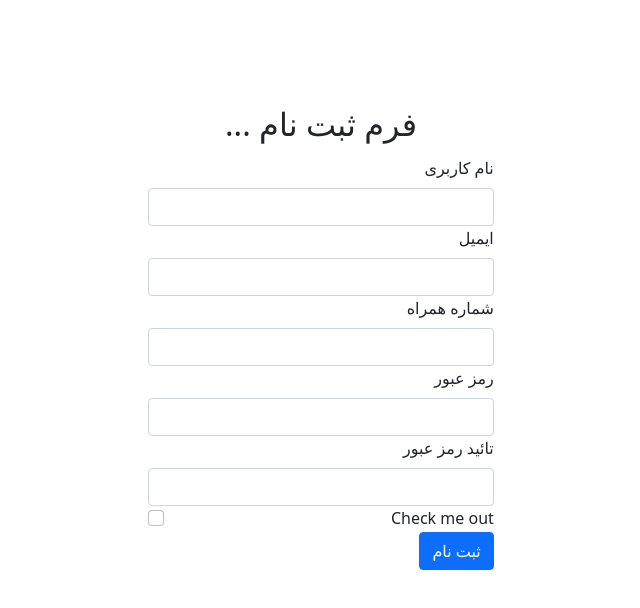
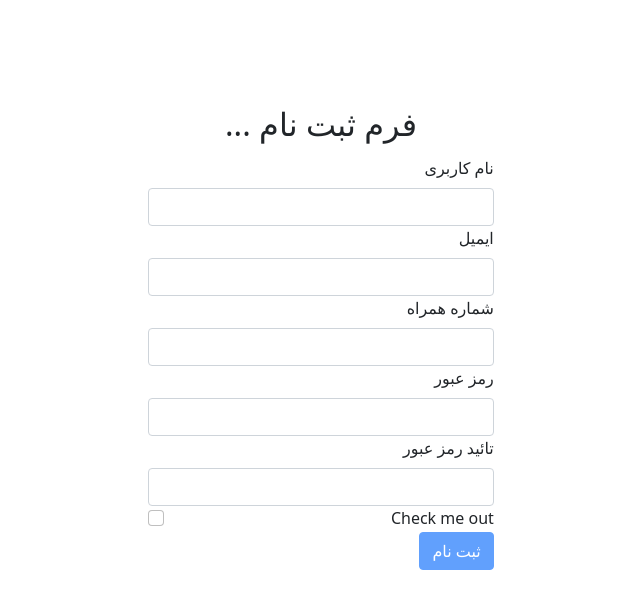
Before and after one commit to arastooghodsi/LoginRegister, an Angular app: page / in a window 1280 px wide. Shown: the top 608 px of the page, without its empty margins (319-959 px from the left). Built offline with nearby package versions, Linux system fonts and the light colour scheme.

Commit message:
validation register form

```diff
--- a/src/app/register/register.component.css
+++ b/src/app/register/register.component.css
@@ -3,3 +3,7 @@
     margin-top: 100px;
     margin-right: 35%;
 }
+
+input.ng-invalid.ng-touched {
+    border: 1px solid red
+}
--- a/src/app/register/register.component.html
+++ b/src/app/register/register.component.html
@@ -1,5 +1,5 @@
 <div class="login-body">
-    <form (ngSubmit)="onSubmit(f)" #f="ngForm">
+    <form (ngSubmit)="onSubmit()" #f="ngForm">
         <legend style="text-align: center;font-size: 32px;">فرم ثبت نام ...</legend>
         <div class="form-froup">
             <label for="" class="form-label">نام کاربری</label>
@@ -9,6 +9,7 @@
                 id="userName"
                 ngModel
                 name="username"
+                required
                 >
         </div>
         <div class="form-froup">
@@ -19,7 +20,11 @@
                 id="email"
                 ngModel
                 name="email"
+                required
+                email
+                #email="ngModel"
                 >
+            <span class="help-block" *ngIf="!email.valid && email.touched">ایمیل معتبری را وارد کنید!</span>
         </div>
         <div class="form-froup">
             <label for="" class="form-label">شماره همراه</label>
@@ -39,6 +44,7 @@
                 id="password"
                 ngModel
                 name="password"
+                required
                 >
         </div>
         <div class="form-froup">
@@ -49,6 +55,7 @@
                 id="password"
                 ngModel
                 name="passwordconfirm"
+                required
                 >
         </div>
         <div class="form-froup">
@@ -66,7 +73,11 @@
           </div>
         </div>
         <div class="form-froup">
-          <button type="submit" class="btn btn-primary">ثبت نام</button>&nbsp;&nbsp;&nbsp;
+          <button
+              type="submit"
+              class="btn btn-primary"
+              [disabled]="!f.valid"
+              >ثبت نام</button>&nbsp;&nbsp;&nbsp;
         </div>
       </form>
 </div>
--- a/src/app/register/register.component.ts
+++ b/src/app/register/register.component.ts
@@ -1,4 +1,4 @@
-import { Component, OnInit } from '@angular/core';
+import { Component, ViewChild } from '@angular/core';
 import { NgForm } from '@angular/forms';
 
 @Component({
@@ -6,15 +6,18 @@ import { NgForm } from '@angular/forms';
   templateUrl: './register.component.html',
   styleUrls: ['./register.component.css']
 })
-export class RegisterComponent implements OnInit {
+export class RegisterComponent {
 
-  constructor() { }
+  @ViewChild('f') inputForm!: NgForm;
 
-  ngOnInit(): void {
-  }
+  // constructor() { }
 
-  onSubmit(form: NgForm) {
-    console.log(form);
+  // onSubmit(form: NgForm) {
+  //   console.log(form);
+  // }
+
+  onSubmit() {
+    console.log(this.inputForm);
   }
 
 }
```
